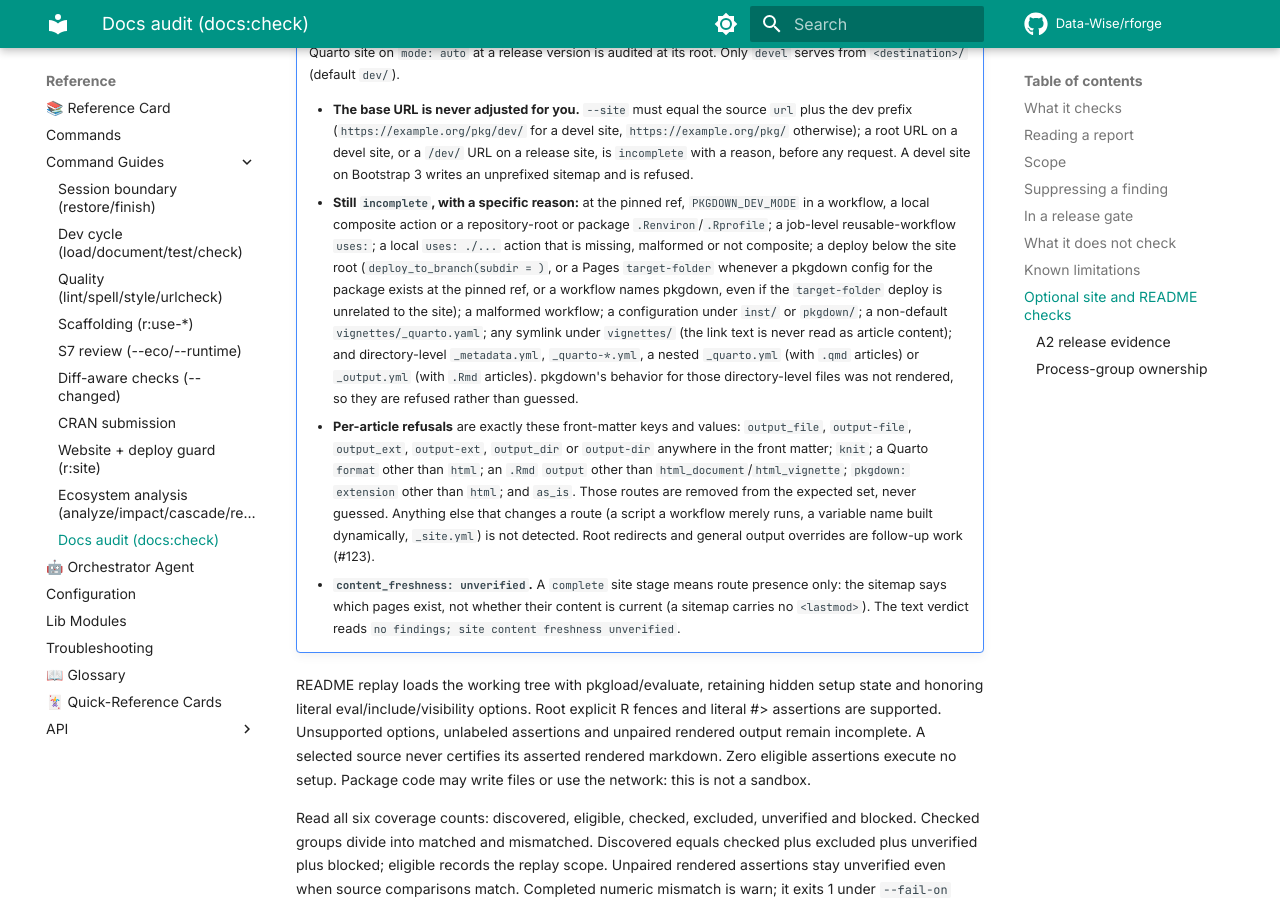
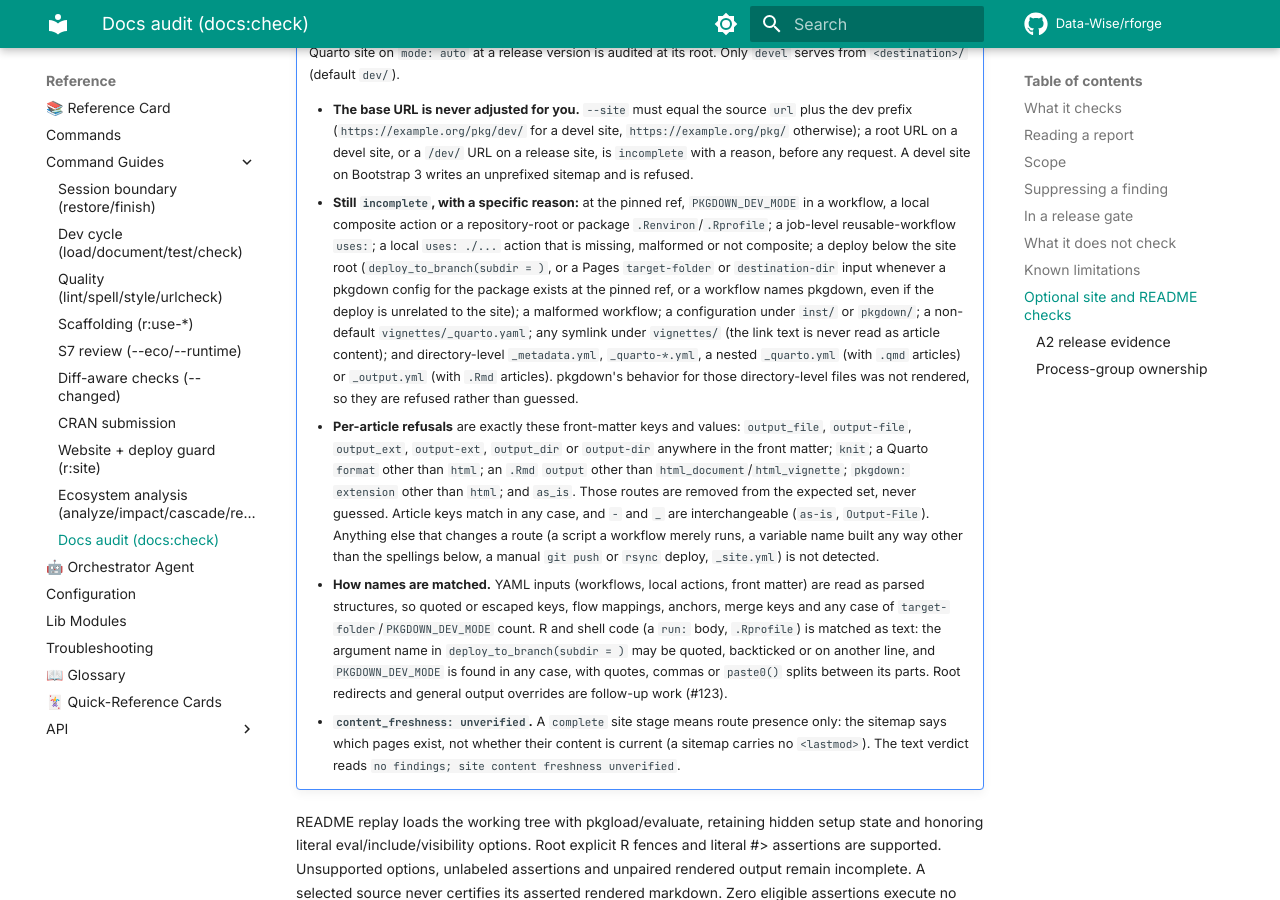
Before and after one commit to Data-Wise/rforge, an MkDocs documentation site: the page built from docs/guides/docs-audit.md, in a window 1280 px wide and 900 px high, scrolled down 2878 px. Built offline with MkDocs 1.6.1 and Material for MkDocs 9.7.7, drawn with Linux system fonts in a browser that asks for light colours; comment, search, counter and statistics services are not loaded.

Commit message:
docs: describe how route-moving names are matched and keep the not-detected list honest
Co-Authored-By: Claude Sonnet 5.5 <noreply@anthropic.com>

```diff
--- a/docs/guides/docs-audit.md
+++ b/docs/guides/docs-audit.md
@@ -107,8 +107,9 @@ Foreign/scheme-changing redirects require a fresh canonical-URL invocation.
       workflow, a local composite action or a repository-root or package `.Renviron`/`.Rprofile`; a
       job-level reusable-workflow `uses:`; a local `uses: ./...` action that is missing, malformed or
       not composite; a deploy below the site root (`deploy_to_branch(subdir = )`, or a Pages
-      `target-folder` whenever a pkgdown config for the package exists at the pinned ref, or a
-      workflow names pkgdown, even if the `target-folder` deploy is unrelated to the site); a
+      `target-folder` or `destination-dir` input whenever a pkgdown config for the package exists
+      at the pinned ref, or a workflow names pkgdown, even if the deploy is unrelated to the
+      site); a
       malformed workflow; a configuration under
       `inst/` or `pkgdown/`; a non-default `vignettes/_quarto.yaml`; any symlink under `vignettes/`
       (the link text is never read as article content); and directory-level `_metadata.yml`,
@@ -119,9 +120,16 @@ Foreign/scheme-changing redirects require a fresh canonical-URL invocation.
       `output-file`, `output_ext`, `output-ext`, `output_dir` or `output-dir` anywhere in the front
       matter; `knit`; a Quarto `format` other than `html`; an `.Rmd` `output` other than
       `html_document`/`html_vignette`; `pkgdown: extension` other than `html`; and `as_is`. Those
-      routes are removed from the expected set, never guessed. Anything else that changes a route
-      (a script a workflow merely runs, a variable name built dynamically, `_site.yml`) is not
-      detected. Root redirects and general output overrides are follow-up work (#123).
+      routes are removed from the expected set, never guessed. Article keys match in any case, and
+      `-` and `_` are interchangeable (`as-is`, `Output-File`). Anything else that changes a route
+      (a script a workflow merely runs, a variable name built any way other than the spellings
+      below, a manual `git push` or `rsync` deploy, `_site.yml`) is not detected.
+    - **How names are matched.** YAML inputs (workflows, local actions, front matter) are read as
+      parsed structures, so quoted or escaped keys, flow mappings, anchors, merge keys and any
+      case of `target-folder`/`PKGDOWN_DEV_MODE` count. R and shell code (a `run:` body,
+      `.Rprofile`) is matched as text: the argument name in `deploy_to_branch(subdir = )` may be
+      quoted, backticked or on another line, and `PKGDOWN_DEV_MODE` is found in any case, with
+      quotes, commas or `paste0()` splits between its parts. Root redirects and general output overrides are follow-up work (#123).
     - **`content_freshness: unverified`.** A `complete` site stage means route presence only: the
       sitemap says which pages exist, not whether their content is current (a sitemap carries no
       `<lastmod>`). The text verdict reads `no findings; site content freshness unverified`.
```
Also changed, not shown: CHANGELOG.md (+7 -0 lines), commands/docs/check.md (+5 -2 lines), docs/commands.md (+4 -2 lines).
